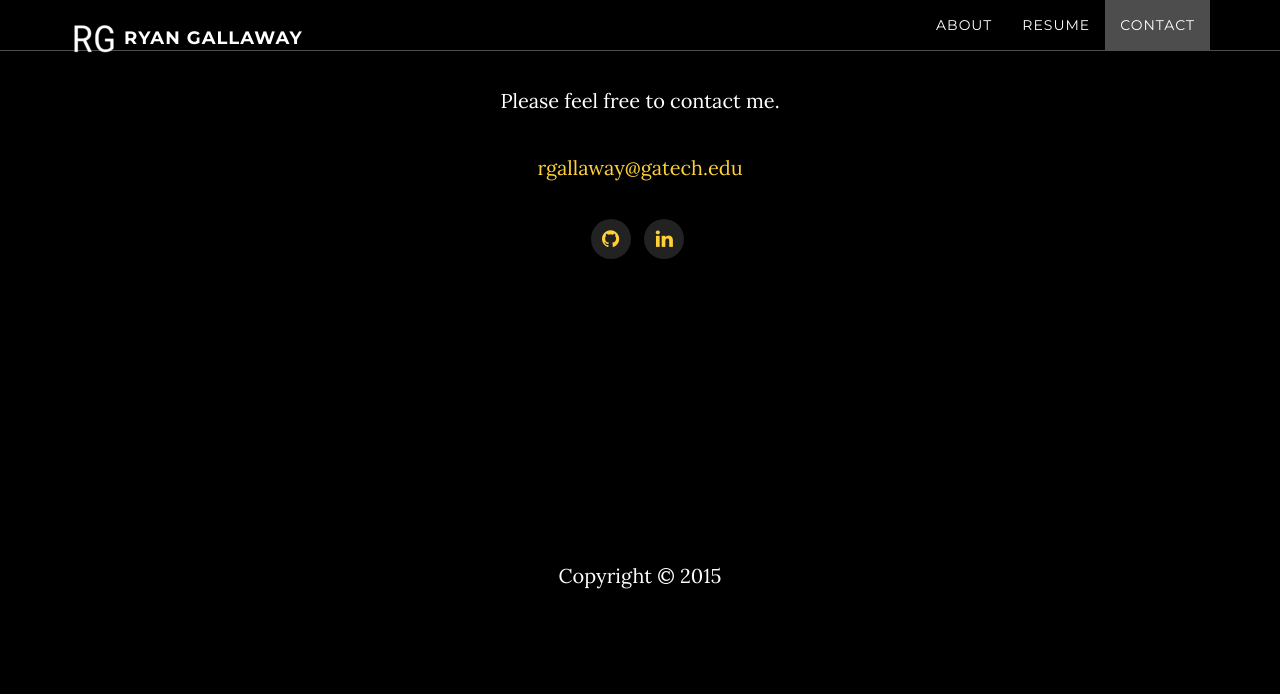
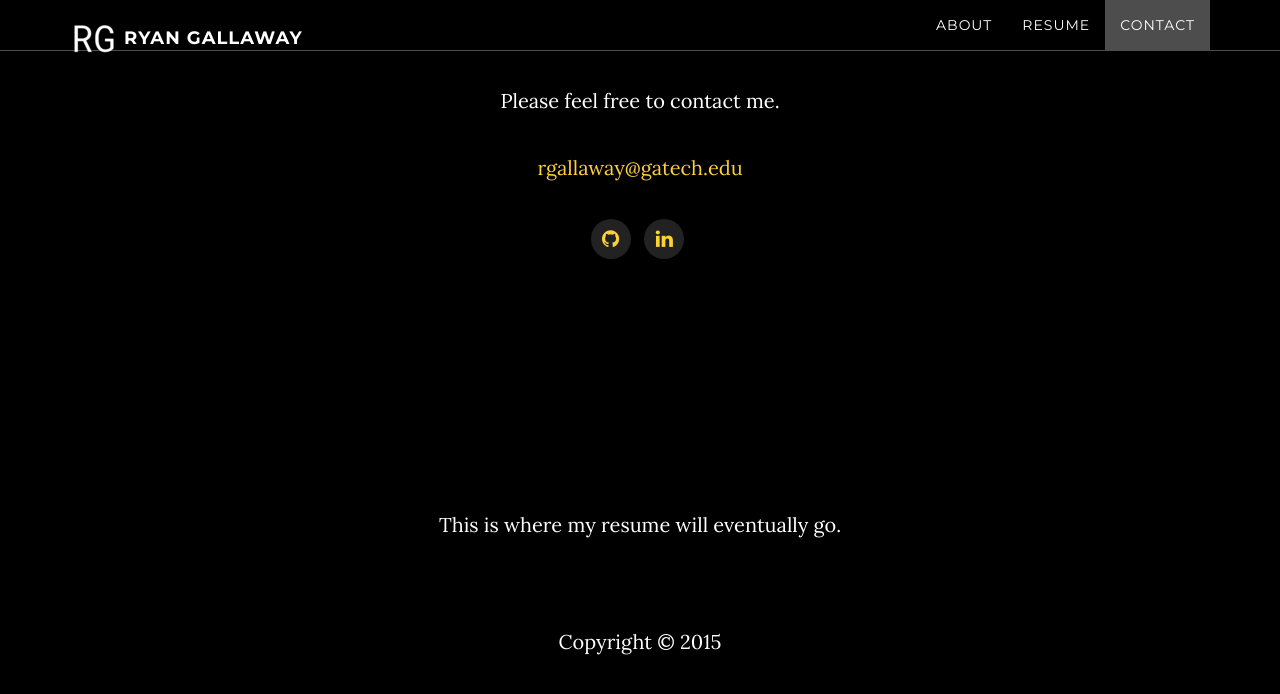
Before and after one commit to rgallaway/rgallaway.github.io, a Jekyll site: the page built from index.html, in a window 1280 px wide and 900 px high, scrolled down 1774 px. Shown: the top 694 px of the window. Built offline with Jekyll 4.4.1, drawn with Linux system fonts in a browser that asks for light colours; comment, search, counter and statistics services are not loaded.

Commit message:
added resume page

```diff
--- a/resume.html
+++ b/resume.html
@@ -3,3 +3,4 @@
 section-type: about
 title: Resume
 ---
+This is where my resume will eventually go.
```
